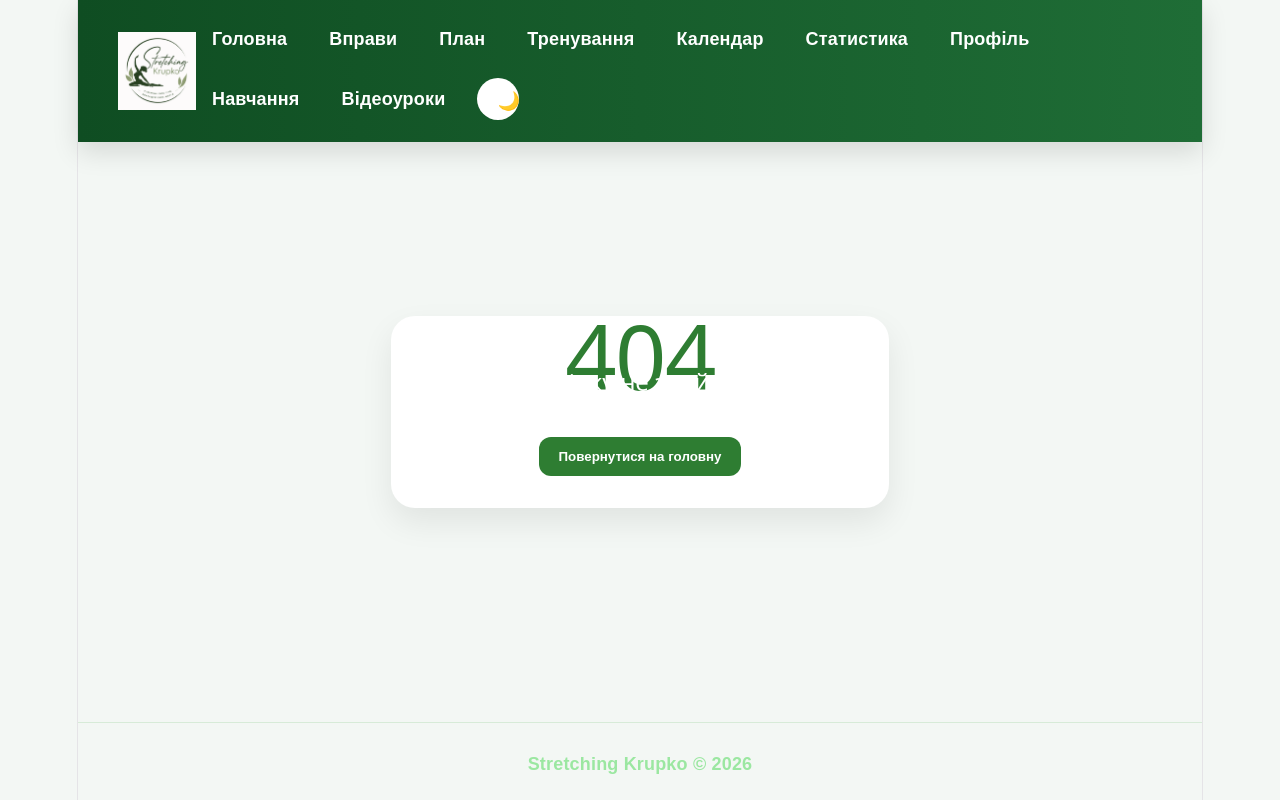
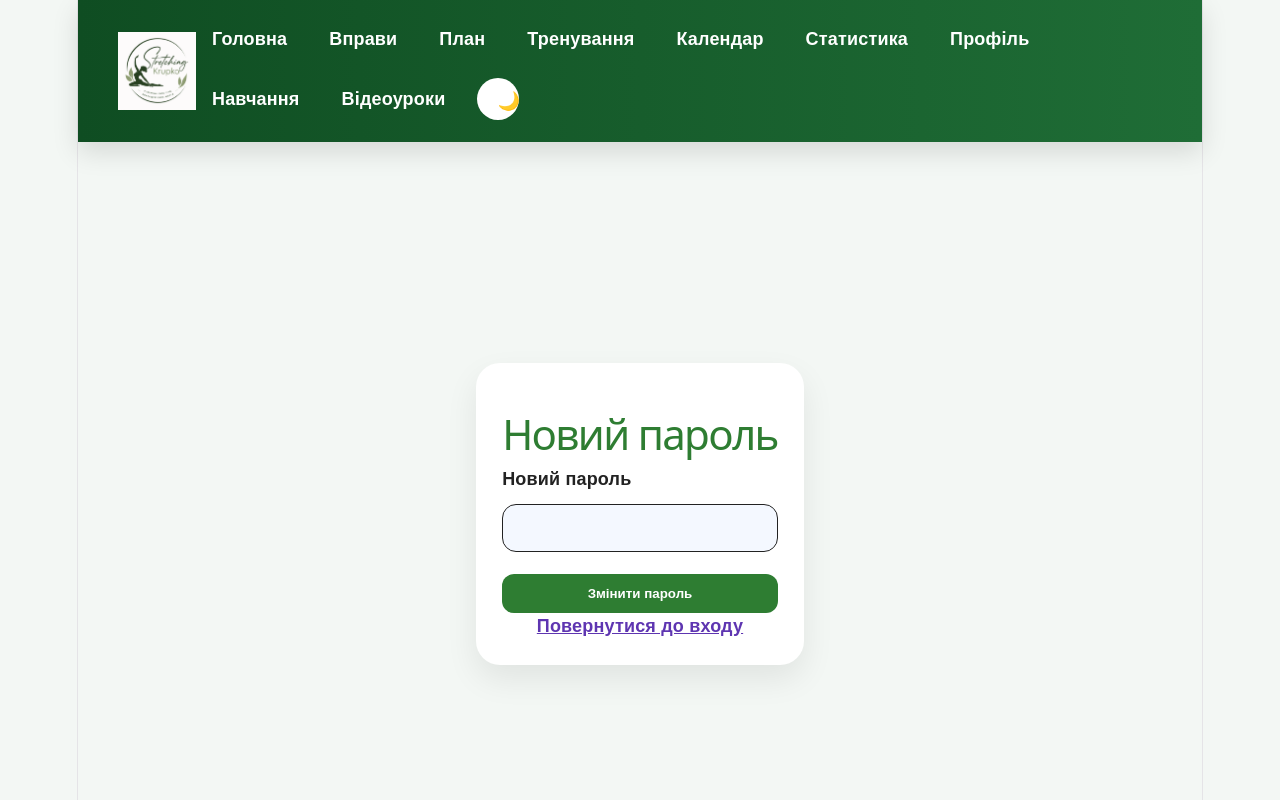
Before and after one commit to pikmi-vika/stretching-planner, a React (Vite) app in the folder client/: page /reset-password/1 in a window 1280 px wide. Shown: the top 800 px of the page. Built offline with nearby package versions, Linux system fonts and the light colour scheme.

Commit message:
add password reset pages

```diff
--- a/client/src/App.jsx
+++ b/client/src/App.jsx
@@ -19,6 +19,8 @@ import Tutorials from "./pages/Tutorials";
 import TutorialDetails from "./pages/TutorialDetails";
 import Videos from "./pages/Videos";
 import NotFound from "./pages/NotFound";
+import ForgotPassword from "./pages/ForgotPassword";
+import ResetPassword from "./pages/ResetPassword";
 
 import "./App.css";
 
@@ -97,6 +99,8 @@ function App() {
           <Route path="/about" element={<About />} />
           <Route path="/videos" element={<Videos />} />
           <Route path="*" element={<NotFound />} />
+          <Route path="/forgot-password" element={<ForgotPassword />} />
+<Route path="/reset-password/:token" element={<ResetPassword />} />
         </Routes>
       </div>
 
--- /dev/null
+++ b/client/src/pages/ForgotPassword.jsx
@@ -0,0 +1,50 @@
+import { useState } from "react";
+import { Link } from "react-router-dom";
+
+function ForgotPassword() {
+  const [email, setEmail] = useState("");
+
+  const submit = async (e) => {
+    e.preventDefault();
+
+    const res = await fetch(
+      "https://stretching-planner-api.onrender.com/api/forgot-password",
+      {
+        method: "POST",
+        headers: {
+          "Content-Type": "application/json",
+        },
+        body: JSON.stringify({ email }),
+      }
+    );
+
+    const data = await res.json();
+    alert(data.message);
+  };
+
+  return (
+    <div className="auth-page">
+      <div className="details-card auth-card">
+        <h1>Відновлення пароля</h1>
+
+        <form onSubmit={submit}>
+          <label>Email</label>
+          <input
+            type="email"
+            value={email}
+            onChange={(e) => setEmail(e.target.value)}
+            required
+          />
+
+          <button type="submit">Надіслати лист</button>
+        </form>
+
+        <p>
+          <Link to="/login">Повернутися до входу</Link>
+        </p>
+      </div>
+    </div>
+  );
+}
+
+export default ForgotPassword;
--- a/client/src/pages/Login.jsx
+++ b/client/src/pages/Login.jsx
@@ -66,6 +66,9 @@ function Login() {
         <p>
           Немає акаунта? <Link to="/register">Реєстрація</Link>
         </p>
+        <p>
+  <Link to="/forgot-password">Забули пароль?</Link>
+</p>
       </div>
     </div>
   );
--- a/client/src/pages/Plan.jsx
+++ b/client/src/pages/Plan.jsx
@@ -125,7 +125,9 @@ function Plan() {
         </div>
       </div>
 
-      <h2 className="section-title">Готові навчальні програми</h2>
+      <div style={{ textAlign: "center" }}>
+  <h2 className="section-title">Готові навчальні програми</h2>
+</div>
 
       <div className="exercise-list">
         <div className="exercise-card">
--- /dev/null
+++ b/client/src/pages/ResetPassword.jsx
@@ -0,0 +1,61 @@
+import { useState } from "react";
+import { useParams, Link, useNavigate } from "react-router-dom";
+
+function ResetPassword() {
+  const { token } = useParams();
+  const navigate = useNavigate();
+
+  const [password, setPassword] = useState("");
+
+  const submit = async (e) => {
+    e.preventDefault();
+
+    const res = await fetch(
+      "https://stretching-planner-api.onrender.com/api/reset-password",
+      {
+        method: "POST",
+        headers: {
+          "Content-Type": "application/json",
+        },
+        body: JSON.stringify({ token, password }),
+      }
+    );
+
+    const data = await res.json();
+
+    if (!res.ok) {
+      alert(data.message);
+      return;
+    }
+
+    alert("Пароль змінено");
+    navigate("/login");
+  };
+
+  return (
+    <div className="auth-page">
+      <div className="details-card auth-card">
+        <h1>Новий пароль</h1>
+
+        <form onSubmit={submit}>
+          <label>Новий пароль</label>
+          <input
+            type="password"
+            value={password}
+            onChange={(e) => setPassword(e.target.value)}
+            required
+            minLength="6"
+          />
+
+          <button type="submit">Змінити пароль</button>
+        </form>
+
+        <p>
+          <Link to="/login">Повернутися до входу</Link>
+        </p>
+      </div>
+    </div>
+  );
+}
+
+export default ResetPassword;
```
